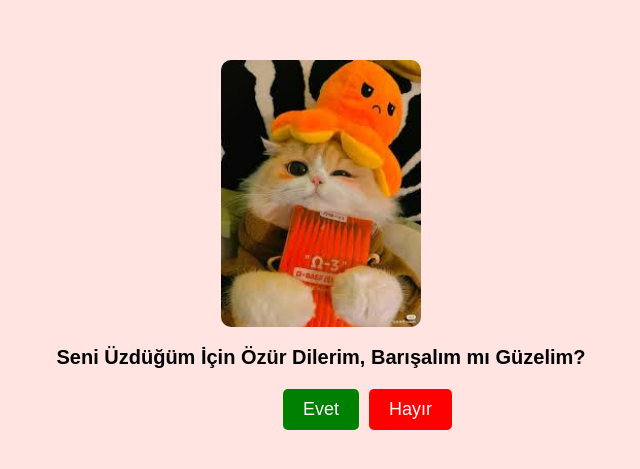
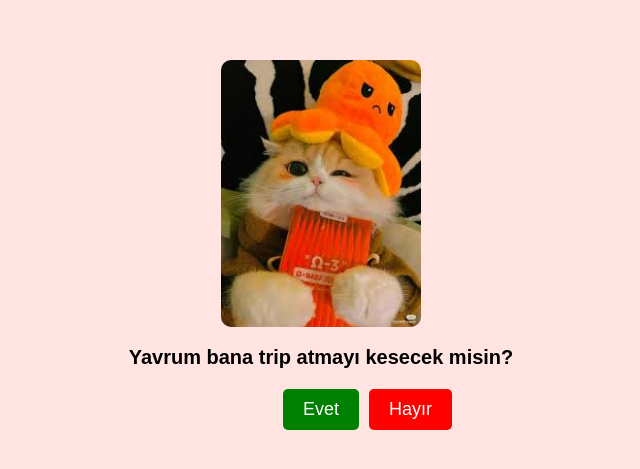
Before and after one commit to efememis/projem, a plain HTML site: page index.html in a window 1280 px wide. Shown: the part 161-630 px from the top of the page, without its empty margins (319-959 px from the left). Drawn offline with Linux system fonts and the light colour scheme.

Commit message:
Update index.html

```diff
--- a/index.html
+++ b/index.html
@@ -9,7 +9,7 @@
 <body>
     <div class="container">
         <img src="kedi.png" alt="Sevimli Kedi">
-        <p>Seni Üzdüğüm İçin Özür Dilerim, Barışalım mı Güzelim?</p>
+        <p>Yavrum bana trip atmayı kesecek misin?</p>
         <div class="buttons">
             <button id="yes">Evet</button>
             <button id="no">Hayır</button>
```
